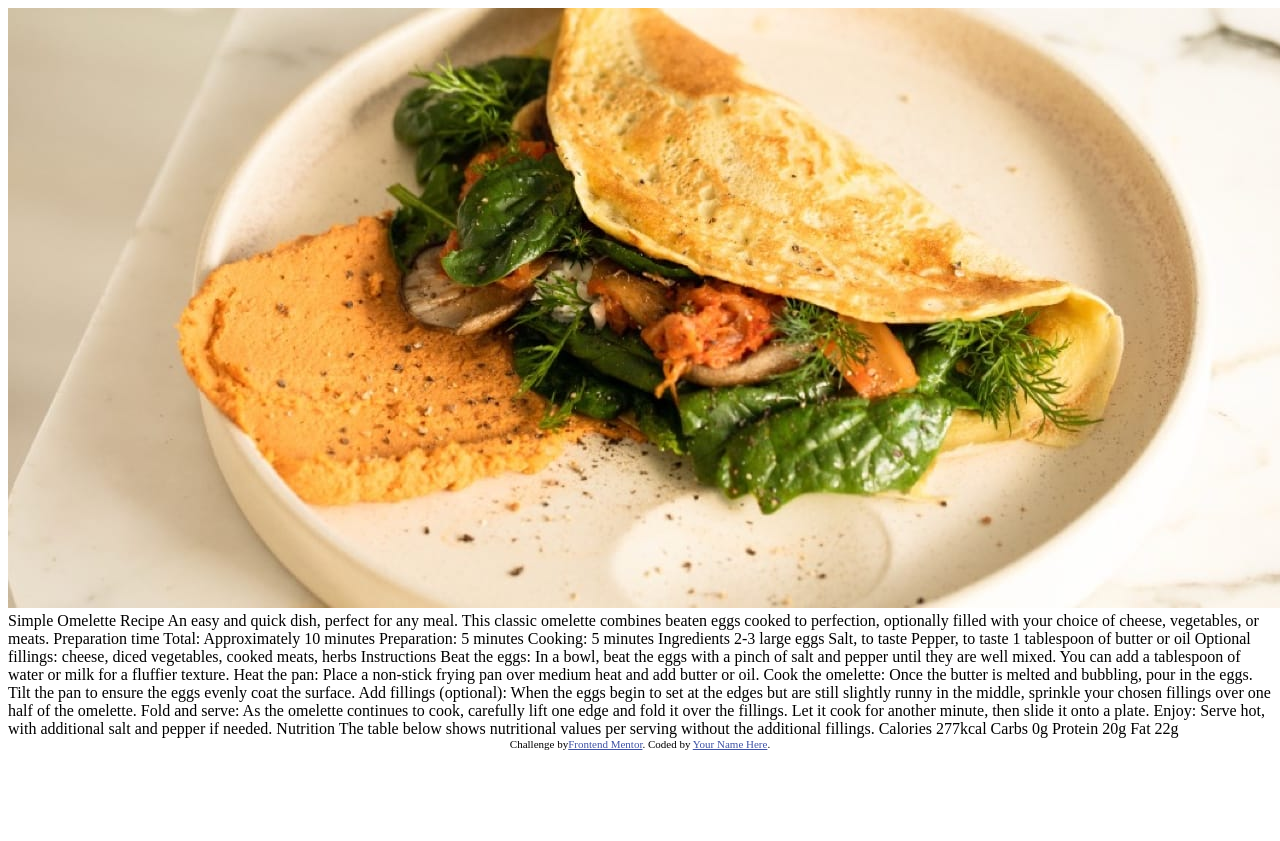
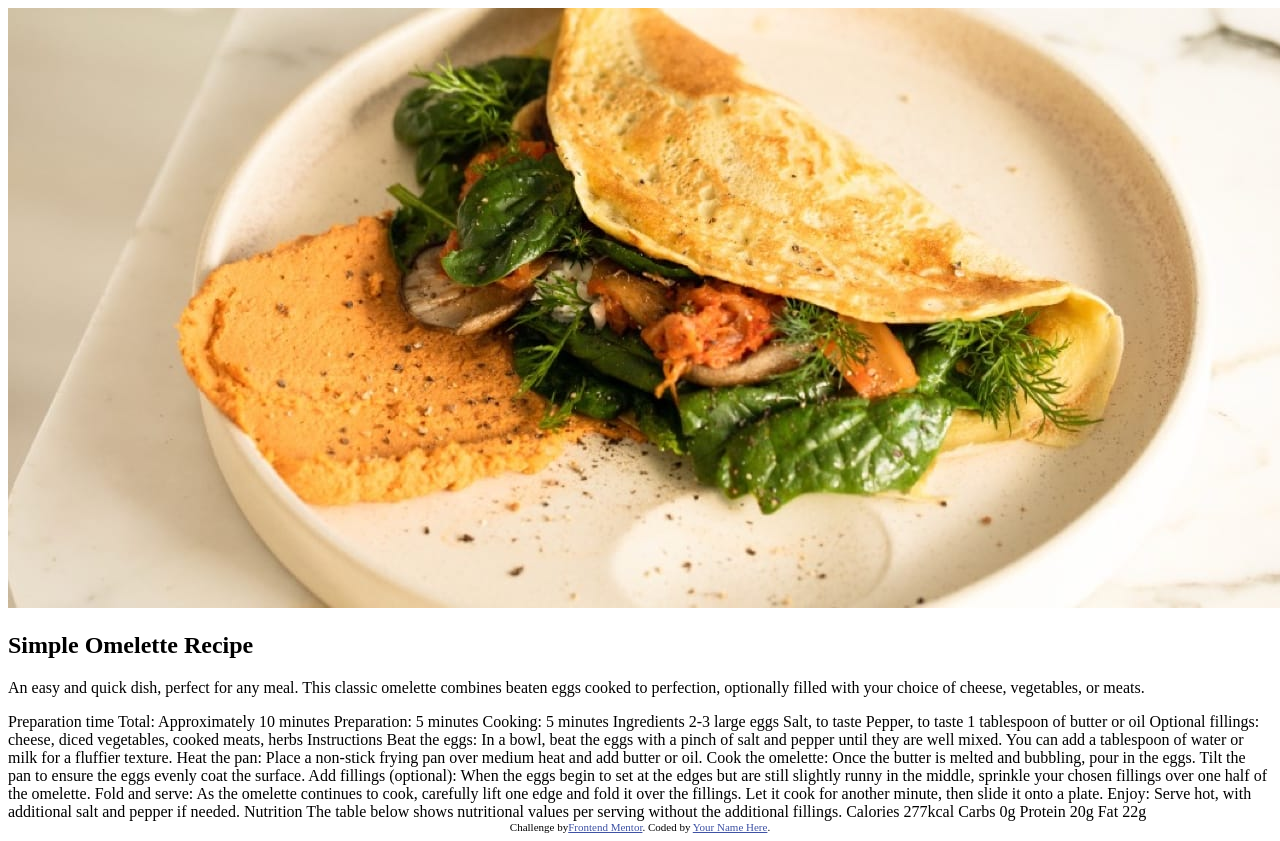
Before and after one commit to Carliytox/Recipe-page, a plain HTML site: page index.html in a window 1280 px wide. Shown: the top 841 px of the page. Before the commit the page ends 800 px from the top, so only its background shows below. Drawn offline with Linux system fonts and the light colour scheme.

Commit message:
editing order text

```diff
--- a/index.html
+++ b/index.html
@@ -24,29 +24,39 @@
         <div class="container">
           <div class="recipe-page-article">
             <div class="omelette">
-                <img class="omelette-img" src="assets/images/image-omelette.jpeg" alt="veggie omelette">
+              <img
+                class="omelette-img"
+                src="assets/images/image-omelette.jpeg"
+                alt="veggie omelette"
+              />
             </div>
-            Simple Omelette Recipe An easy and quick dish, perfect for any meal.
-            This classic omelette combines beaten eggs cooked to perfection,
-            optionally filled with your choice of cheese, vegetables, or meats.
-            Preparation time Total: Approximately 10 minutes Preparation: 5
-            minutes Cooking: 5 minutes Ingredients 2-3 large eggs Salt, to taste
-            Pepper, to taste 1 tablespoon of butter or oil Optional fillings:
-            cheese, diced vegetables, cooked meats, herbs Instructions Beat the
-            eggs: In a bowl, beat the eggs with a pinch of salt and pepper until
-            they are well mixed. You can add a tablespoon of water or milk for a
-            fluffier texture. Heat the pan: Place a non-stick frying pan over
-            medium heat and add butter or oil. Cook the omelette: Once the
-            butter is melted and bubbling, pour in the eggs. Tilt the pan to
-            ensure the eggs evenly coat the surface. Add fillings (optional):
-            When the eggs begin to set at the edges but are still slightly runny
-            in the middle, sprinkle your chosen fillings over one half of the
-            omelette. Fold and serve: As the omelette continues to cook,
-            carefully lift one edge and fold it over the fillings. Let it cook
-            for another minute, then slide it onto a plate. Enjoy: Serve hot,
-            with additional salt and pepper if needed. Nutrition The table below
-            shows nutritional values per serving without the additional
-            fillings. Calories 277kcal Carbs 0g Protein 20g Fat 22g
+            <div class="recipe-content">
+              <h1 class="title">Simple Omelette Recipe</h1>
+              <p class="description">
+                An easy and quick dish, perfect for any meal. This classic
+                omelette combines beaten eggs cooked to perfection, optionally
+                filled with your choice of cheese, vegetables, or meats.
+              </p>
+              Preparation time Total: Approximately 10 minutes Preparation: 5
+              minutes Cooking: 5 minutes Ingredients 2-3 large eggs Salt, to
+              taste Pepper, to taste 1 tablespoon of butter or oil Optional
+              fillings: cheese, diced vegetables, cooked meats, herbs
+              Instructions Beat the eggs: In a bowl, beat the eggs with a pinch
+              of salt and pepper until they are well mixed. You can add a
+              tablespoon of water or milk for a fluffier texture. Heat the pan:
+              Place a non-stick frying pan over medium heat and add butter or
+              oil. Cook the omelette: Once the butter is melted and bubbling,
+              pour in the eggs. Tilt the pan to ensure the eggs evenly coat the
+              surface. Add fillings (optional): When the eggs begin to set at
+              the edges but are still slightly runny in the middle, sprinkle
+              your chosen fillings over one half of the omelette. Fold and
+              serve: As the omelette continues to cook, carefully lift one edge
+              and fold it over the fillings. Let it cook for another minute,
+              then slide it onto a plate. Enjoy: Serve hot, with additional salt
+              and pepper if needed. Nutrition The table below shows nutritional
+              values per serving without the additional fillings. Calories
+              277kcal Carbs 0g Protein 20g Fat 22g
+            </div>
           </div>
         </div>
       </article>
```
